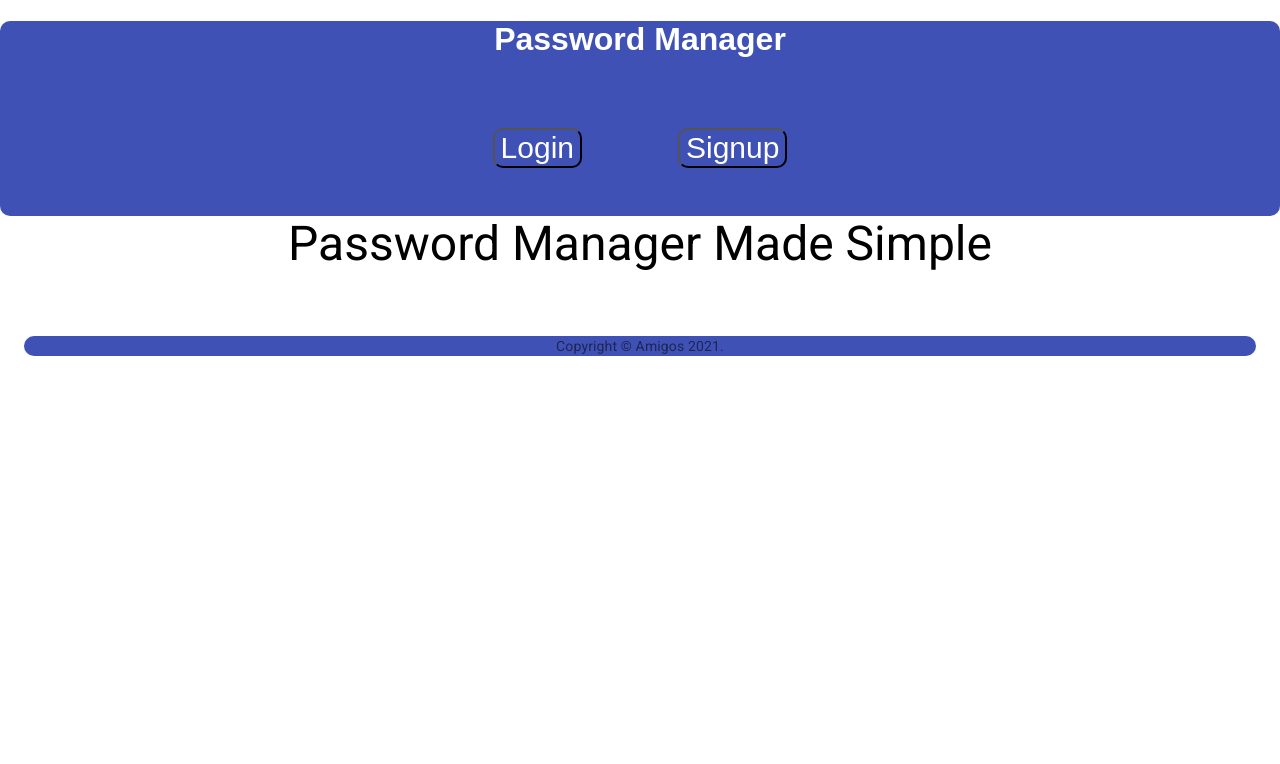
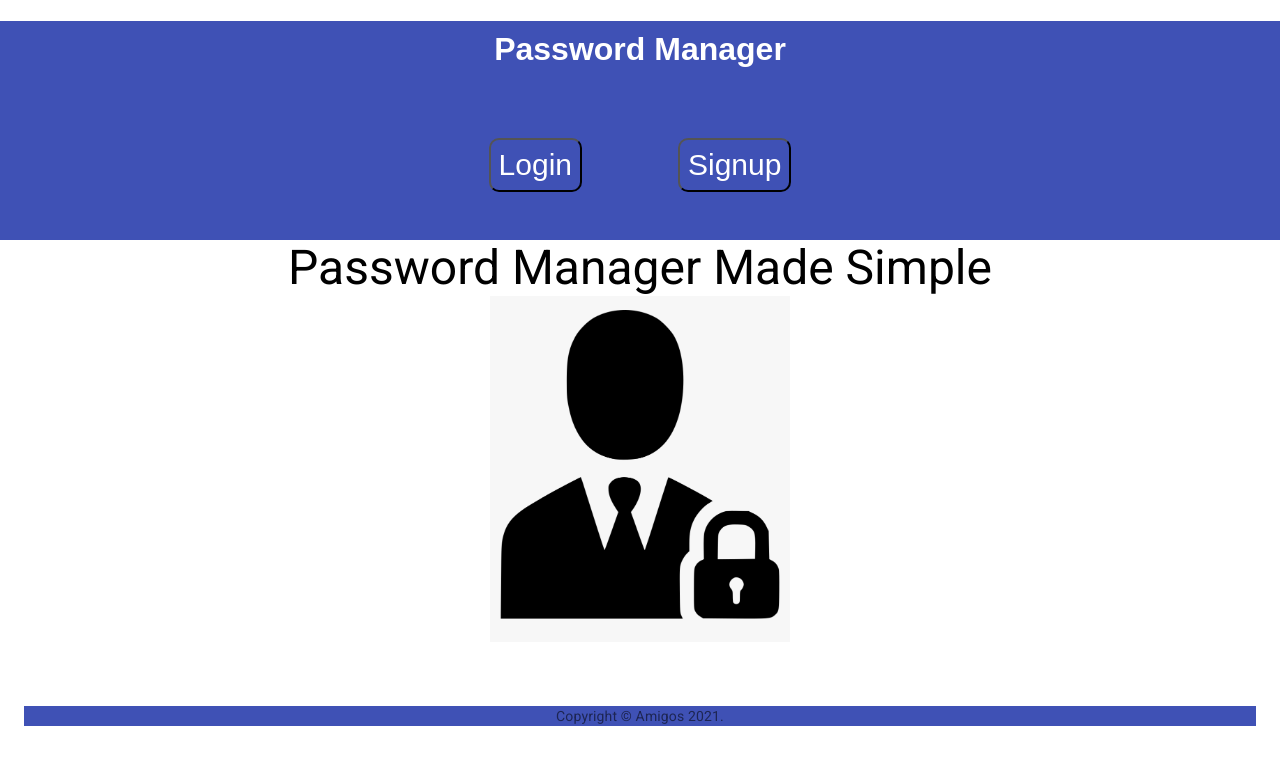
Before and after one commit to campe0n/passwordManager, a React (Create React App) app in the folder client/: page / in a window 1280 px wide. Shown: the top 764 px of the page. Built offline with nearby package versions, Linux system fonts and the light colour scheme.

Commit message:
updated pages

```diff
--- a/client/src/components/Footer/index.js
+++ b/client/src/components/Footer/index.js
@@ -8,9 +8,10 @@ import Box from  '@material-ui/core/Box';
 
 const footer = {
   position: 'sticky',
-  bottom: 0,
+  bottom: "0",
   backgroundColor: '#3F51B5',
-  borderRadius: "10px 10px 10px 10px"
+  margin: "0 auto",
+
 
 }
 
--- a/client/src/components/Header/index.js
+++ b/client/src/components/Header/index.js
@@ -5,28 +5,30 @@ import Auth from "../../utils/auth";
 
 const header = {
   backgroundColor: "#3F51B5",
-  borderRadius: "10px 10px 10px 10px",
+  margin: "0 auto"
+
+
 };
 
 const title = {
   display: "flex",
   justifyContent: "center",
   color: "white",
-  // backgroundColor: "#3F51B5",
-  // padding: "30px",
-  fontFamily: "Arial",
-  // border: "1px grey solid",
+  paddingTop: "10px",
+  fontFamily: "Arial"
+
 };
 
 const divBtn = {
   display: "flex",
-  justifyContent: "center",
+  justifyContent: "center"
 };
 
 const btn = {
   backgroundColor: "#3F51B5",
   margin: "3rem",
   borderRadius: "10px 10px 10px 10px",
+  padding: ".5rem",
 };
 
 const linkBtn = {
--- a/client/src/pages/Home.js
+++ b/client/src/pages/Home.js
@@ -2,7 +2,6 @@
 // import { useQuery } from '@apollo/client';
 
 // import { QUERY_PROFILES } from '../utils/queries';
-
 
 // const Home = ()  => {
 
@@ -10,26 +9,30 @@
 
 // export default Home;
 
-import { Paper, Typography } from '@material-ui/core';
-import React from 'react';
-// import Image from '';
+import { Typography } from "@material-ui/core";
+import React from "react";
+import Image from "../assets/images/lock.png";
 
-const styles = {
-  paperContainer: {
-      backgroundImage: `url(${Image})`
-  }
+
+const imageStyle = {
+width: "300px",
+height: "346px",
+align: "center"
+};
+ const divStyle = {
+display: "flex",
+flexDirection: "column",
+justifyContent: "center",
+alignItems: "center"
 };
 
-
 export default function Home() {
-  return(
-
-    <Typography variant="h3" align="center">
-      <Paper style={styles.paperContainer}>
-
-            </Paper>
-      Password Manager Made Simple
-    </Typography>
+  return (
+    <div style={divStyle}>
+      <Typography variant="h3" align="center">
+        Password Manager Made Simple
+      </Typography>
+      <img src={Image} alt="lock icon" style={imageStyle}/>
+    </div>
   );
-
 }
```
Also changed, not shown: client/src/assets/images/lock.png (renamed from client/public/lock.png).
